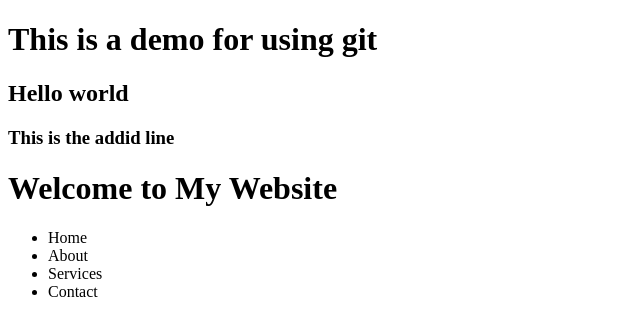
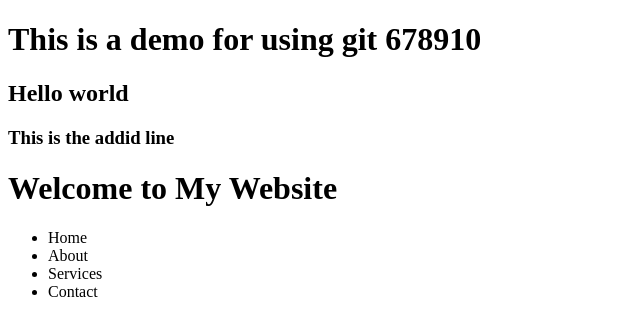
Before and after one commit to Timalsinarabin/git-demo, a plain HTML site: page index.html in a window 1280 px wide. Shown: the whole page, without its empty margins (0-640 px from the left). Drawn offline with Linux system fonts and the light colour scheme.

Commit message:
added 678910

```diff
--- a/index.html
+++ b/index.html
@@ -6,7 +6,7 @@
     <title>Document</title>
 </head>
 <body>
-    <h1>This is a demo for using git</h1>
+    <h1>This is a demo for using git 678910</h1>
     <h2> Hello world</h2>
     <h3>This is the addid line</h3>
     <header class="heading">
```
